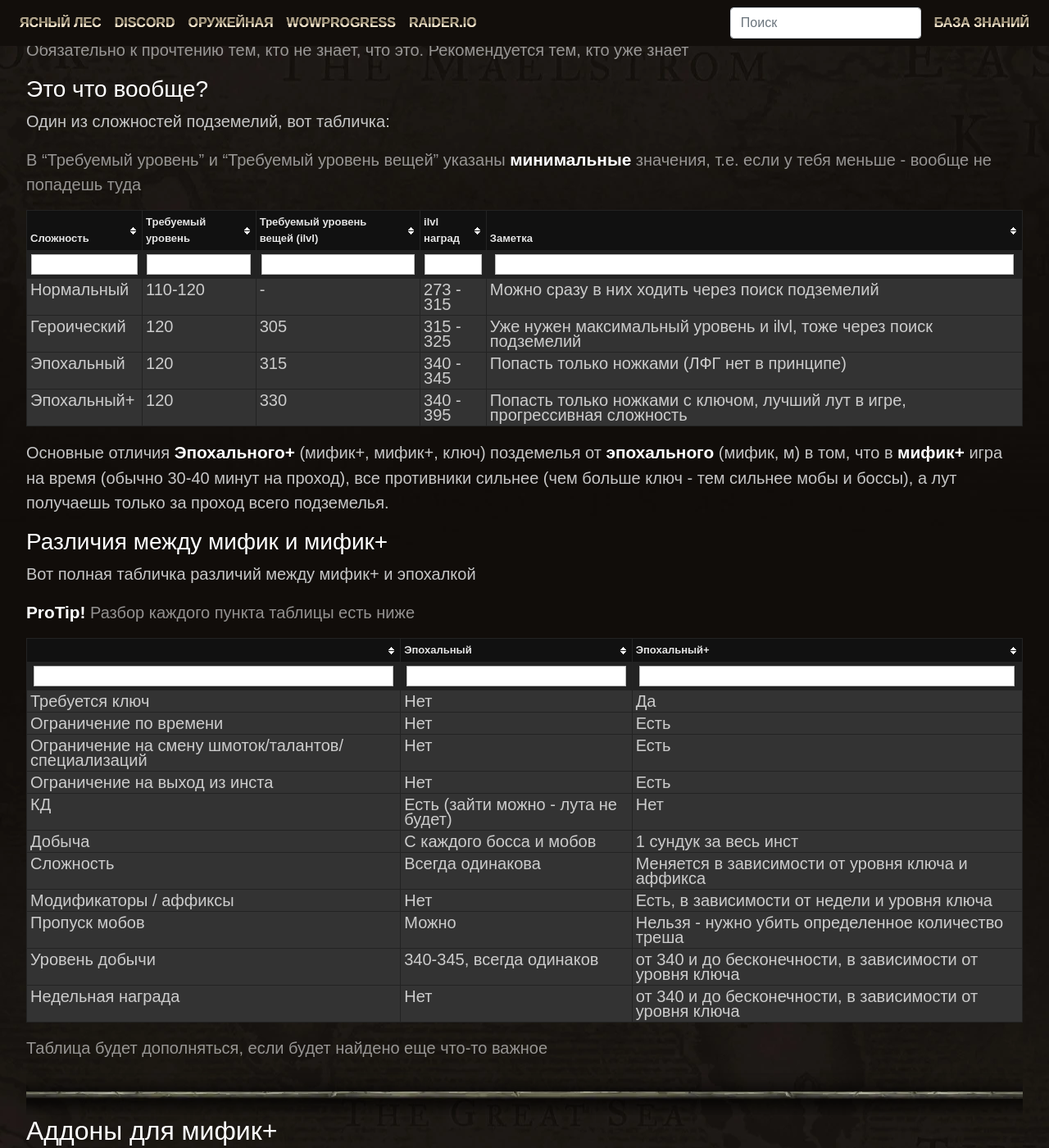
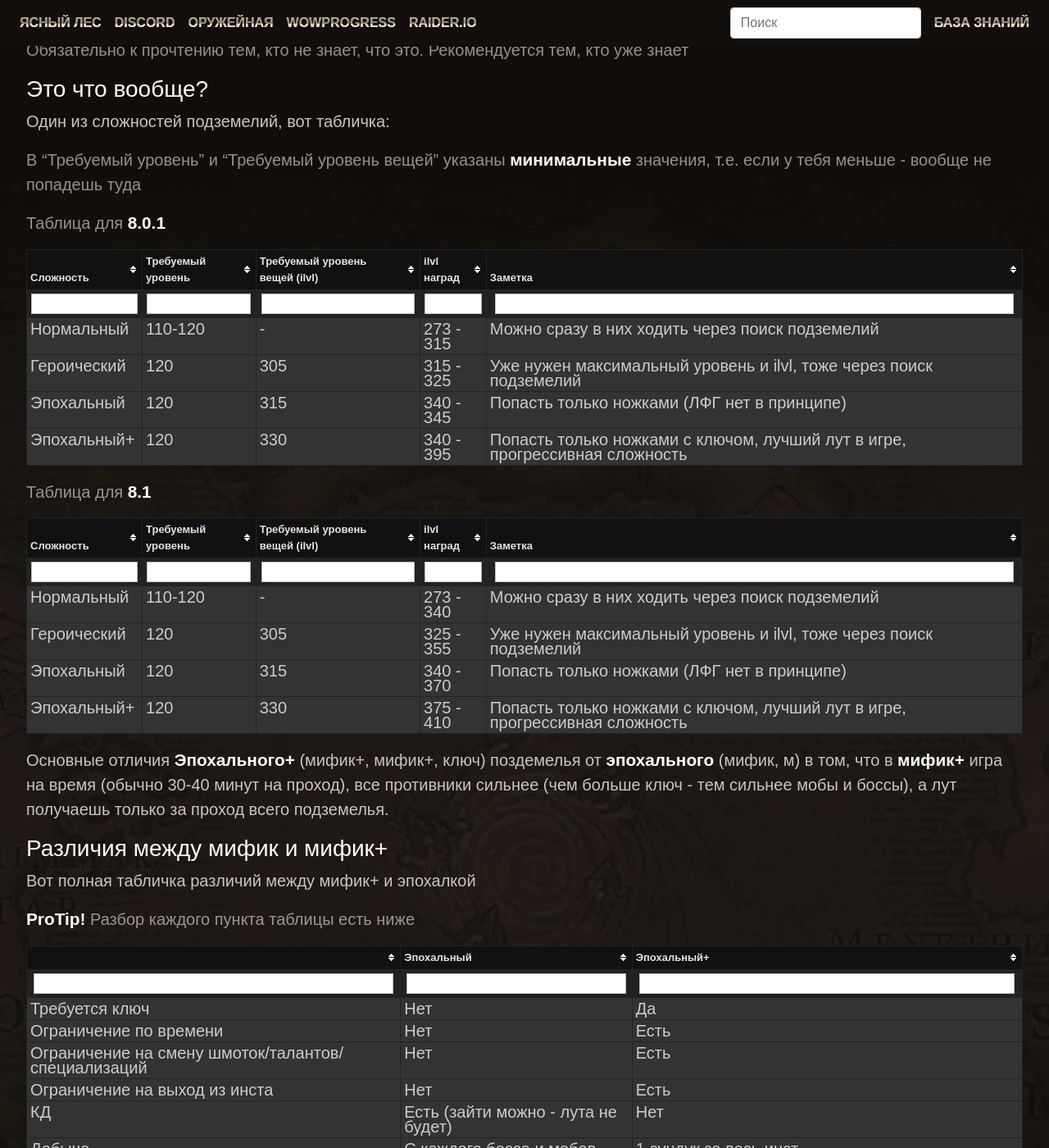
Before and after one commit to forestguild/website, a Jekyll site: the page built from wiki/keystones.md, in a window 1280 px wide and 1400 px high, scrolled down 1307 px. Shown: the whole window at 82% size. Built offline with Jekyll 4.4.1, drawn with Linux system fonts in a browser that asks for light colours; a script that is not in the unit is left out; comment, search, counter and statistics services are not loaded; some of the changed text lies outside the part shown.

Commit message:
updated keystones to 8.1

```diff
--- a/wiki/keystones.md
+++ b/wiki/keystones.md
@@ -3,8 +3,7 @@ metatitle: Мифик+ - полный гайд с таблицей лута, р
 title: Мифик+
 layout: wiki
 author: Этке
-description: Гайд по мифик+ (эпохальным+) в WoW. Таблицы лута, различия, уровни наград
-  и другие нюансы простым языком.
+description: Гайд по мифик+ (эпохальным+) в WoW 8.0.1 и 8.1. Таблицы лута, различия, уровни наград и другие нюансы простым языком.
 ---
 
 # Мифик+
@@ -52,12 +51,23 @@ description: Гайд по мифик+ (эпохальным+) в WoW. Табл
 
 > В "Требуемый уровень" и "Требуемый уровень вещей" указаны **минимальные** значения, т.е. если у тебя меньше - вообще не попадешь туда
 
+> Таблица для **8.0.1**
+
 | Сложность | Требуемый уровень | Требуемый уровень вещей (ilvl) | ilvl наград | Заметка |
 |-|-|-|
 | Нормальный | 110-120 | - | 273 - 315 | Можно сразу в них ходить через поиск подземелий |
 | Героический | 120 | 305 | 315 - 325 | Уже нужен максимальный уровень и ilvl, тоже через поиск подземелий |
 | Эпохальный | 120 | 315 | 340 - 345 | Попасть только ножками (ЛФГ нет в принципе) |
 | Эпохальный+ | 120 | 330 | 340 - 395 | Попасть только ножками с ключом, лучший лут в игре, прогрессивная сложность |
+
+> Таблица для **8.1**
+
+| Сложность | Требуемый уровень | Требуемый уровень вещей (ilvl) | ilvl наград | Заметка |
+|-|-|-|
+| Нормальный | 110-120 | - | 273 - 340 | Можно сразу в них ходить через поиск подземелий |
+| Героический | 120 | 305 | 325 - 355 | Уже нужен максимальный уровень и ilvl, тоже через поиск подземелий |
+| Эпохальный | 120 | 315 | 340 - 370 | Попасть только ножками (ЛФГ нет в принципе) |
+| Эпохальный+ | 120 | 330 | 375 - 410 | Попасть только ножками с ключом, лучший лут в игре, прогрессивная сложность |
 
 Основные отличия **Эпохального+** (мифик+, мифик+, ключ) поздемелья от **эпохального** (мифик, м) в том, что в **мифик+** игра на время (обычно 30-40 минут на проход), все противники сильнее (чем больше ключ - тем сильнее мобы и боссы), а лут получаешь только за проход всего подземелья.
 
@@ -252,6 +262,8 @@ Hекоторые монстры будут подвержены порче Г'
 
 За прохождение каждого `ключа` тебя будет ждать награда, уровень предметов в этой награде определяется уровнем ключа (плюс, она может прокнуть и вместо 340 шмотки получишь 345, но это уже рандом). В сундуке за ключ **нет** азеритовых вещей. Уровень награды с мифик+ в таблице лута ниже:
 
+> Таблица для **8.0.1**
+
 | Уровни ключа | Уровень получаемых предметов |
 |-|-|
 | 2-3 | 345 |
@@ -260,6 +272,17 @@ Hекоторые монстры будут подвержены порче Г'
 | 7 | 360 |
 | 8-9 | 365 |
 | 10+ | 370 |
+
+> Таблица для **8.1**
+
+| Уровни ключа | Уровень получаемых предметов |
+|-|-|
+| 2-3 | 375 |
+| 4 | 380 |
+| 5-6 | 385 |
+| 7 | 390 |
+| 8-9 | 395 |
+| 10+ | 400 |
 
 В сундуке всегда будет лежать сила азерита (это такая замена островным экспедициям)
 
@@ -280,6 +303,8 @@ Hекоторые монстры будут подвержены порче Г'
 
 > **ProTip!** В недельном сундуке будет только **1** шмотка (азеритовая, либо обычная), новый ключ (на уровень ниже от максимально пройденного) и сила азерита. Уровень **не** азеритовой шмотки может прокнуть до **400**.
 
+> Таблица для **8.0.1**
+
 | Уровень ключа | Уровень предметов | Уровень азеритовых предметов |
 |-|-|-|
 | 2 | 350 | 340 |
@@ -291,3 +316,19 @@ Hекоторые монстры будут подвержены порче Г'
 | 8 | 370 | 370 |
 | 9 | 375 | 370 |
 | 10+ | 380 | 385 |
+
+> Таблица для **8.1**
+
+В патче 8.1 азеритовые вещи из недельного сундука убрали.
+
+| Уровень ключа | Уровень предметов |
+|-|-|-|
+| 2 | 385 |
+| 3 | 385 |
+| 4 | 390 |
+| 5 | 390 |
+| 6 | 395 |
+| 7 | 400 |
+| 8 | 400 |
+| 9 | 405 |
+| 10+ | 410 |
```
Also changed, not shown: _includes/website.js (line endings or trailing spaces).
